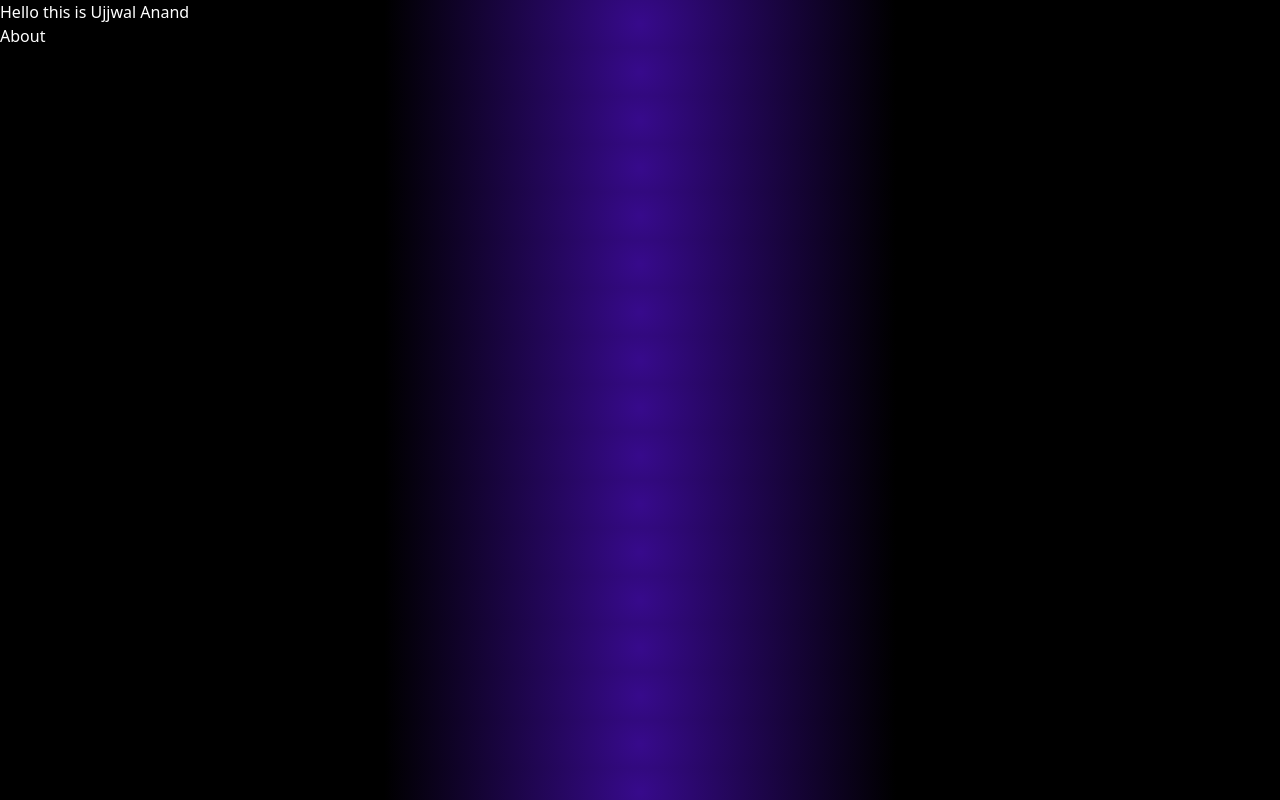
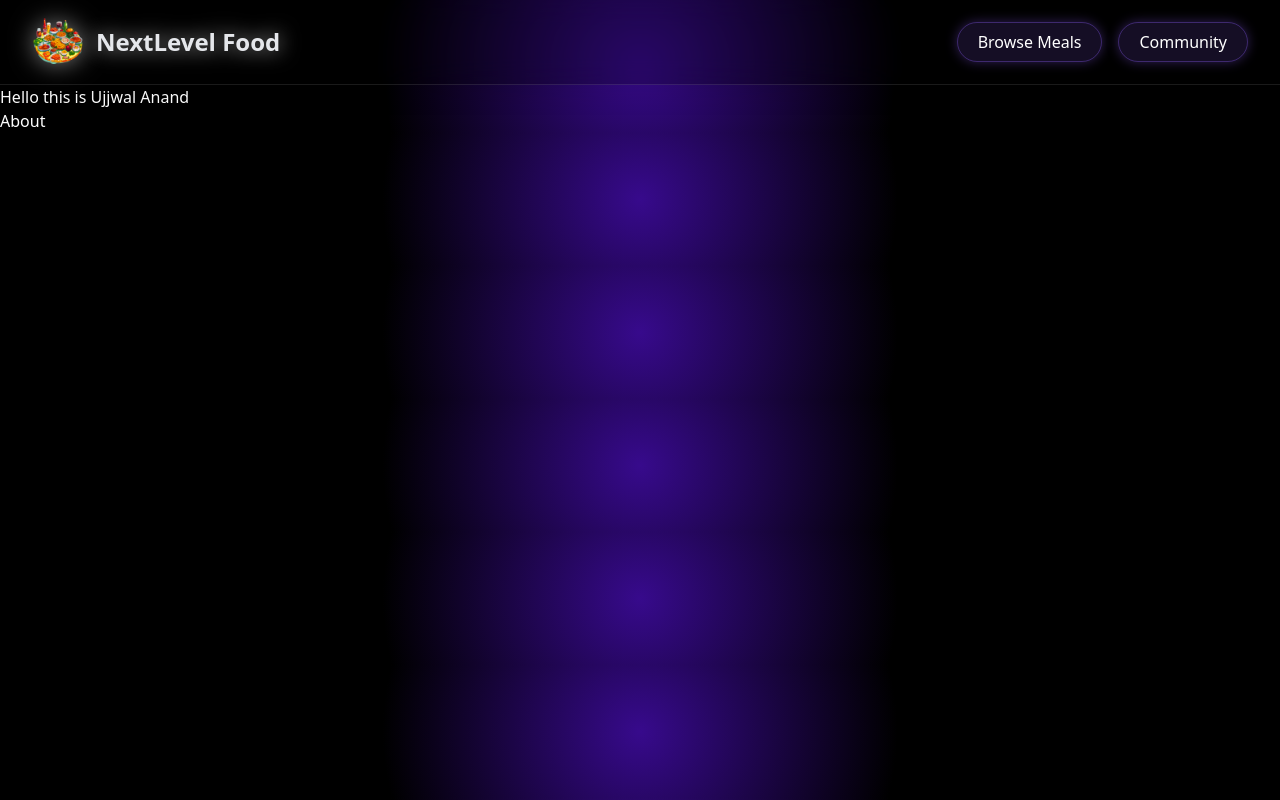
Before and after one commit to ujjwalanand678/Next.js-NextLevel-Food-Community, a Next.js app: page / in a window 1280 px wide. Built offline with nearby package versions, Linux system fonts and the light colour scheme.

Commit message:
header fixed

```diff
--- a/app/layout.js
+++ b/app/layout.js
@@ -1,15 +1,17 @@
 import { Geist, Geist_Mono } from "next/font/google";
 import "./globals.css";
+import MainHeader from "@/component/MainHeader";
 
 export const metadata = {
   title: "FOOD COMMUNITY",
-  description: "Generated by create next app",
+  description: "Delicious Meals, Shared by a food loving community ",
 };
 
 export default function RootLayout({ children }) {
   return (
     <html lang="en">
       <body className="bg-[radial-gradient(circle,rgba(55,10,140,1)_0%,rgba(0,0,0,1)_40%)]">
+        <MainHeader/>
         {children}
       </body>
     </html>
--- a/component/MainHeader.jsx
+++ b/component/MainHeader.jsx
@@ -1,21 +1,66 @@
 import Image from "next/image";
 import Link from "next/link";
 import React from "react";
-import logo from "@/assets/logo.png"
+import logo from "@/assets/logo.png";
 
 const MainHeader = () => {
-  return (<header>
-    <Link href="/">
-    <Image src={logo} alt="Logo"  />
-    NextLevel Food Community
-    </Link>
-    <nav>
-      <ul>
-        <li><Link href="/meals">Browse Meals</Link></li>
-        <li><Link href="/community">Community</Link></li>
-      </ul>
-    </nav>
-    </header>);
+  return (
+    <header className="flex items-center justify-between px-8 py-4 bg-[rgba(0,0,0,0.25)] backdrop-blur-md border-b border-[rgba(255,255,255,0.1)] shadow-[0_4px_30px_rgba(0,0,0,0.1)]">
+      {/* Logo and Title */}
+      <Link href="/" className="flex items-center gap-3">
+        <Image
+          src={logo}
+          alt="Logo"
+          width={52}
+          height={52}
+          className="drop-shadow-[0_0_12px_rgba(255,255,255,0.5)]"
+        />
+
+        <h1 className="text-2xl text-gray-200 font-semibold drop-shadow-[0_0_10px_rgba(255,255,255,0.65)]">
+          NextLevel Food
+        </h1>
+      </Link>
+
+      {/* Navigation */}
+      <nav>
+        <ul className="flex gap-4">
+          <li>
+            <Link
+              href="/meals"
+              className="px-5 py-2 rounded-full
+        bg-[rgba(139,92,246,0.15)]
+        backdrop-blur-xl
+        border border-[rgba(139,92,246,0.35)]
+        text-white
+        shadow-[0_0_12px_rgba(139,92,246,0.35)]
+        hover:bg-[rgba(139,92,246,0.25)]
+        hover:shadow-[0_0_20px_rgba(139,92,246,0.5)]
+        transition-all duration-300"
+            >
+              Browse Meals
+            </Link>
+          </li>
+
+          <li>
+            <Link
+              href="/community"
+              className="px-5 py-2 rounded-full
+        bg-[rgba(139,92,246,0.15)]
+        backdrop-blur-xl
+        border border-[rgba(139,92,246,0.35)]
+        text-white
+        shadow-[0_0_12px_rgba(139,92,246,0.35)]
+        hover:bg-[rgba(139,92,246,0.25)]
+        hover:shadow-[0_0_20px_rgba(139,92,246,0.5)]
+        transition-all duration-300"
+            >
+              Community
+            </Link>
+          </li>
+        </ul>
+      </nav>
+    </header>
+  );
 };
 
 export default MainHeader;
```
